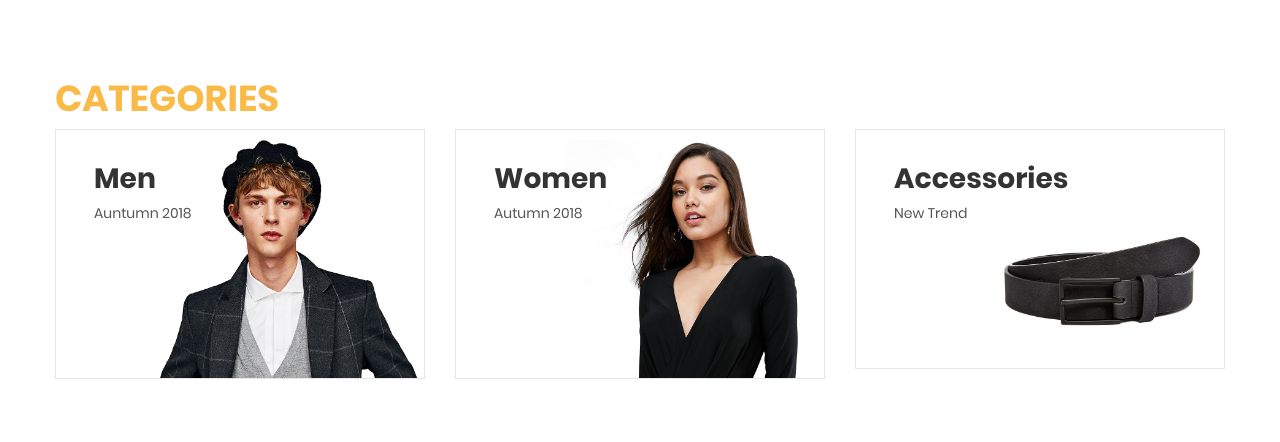
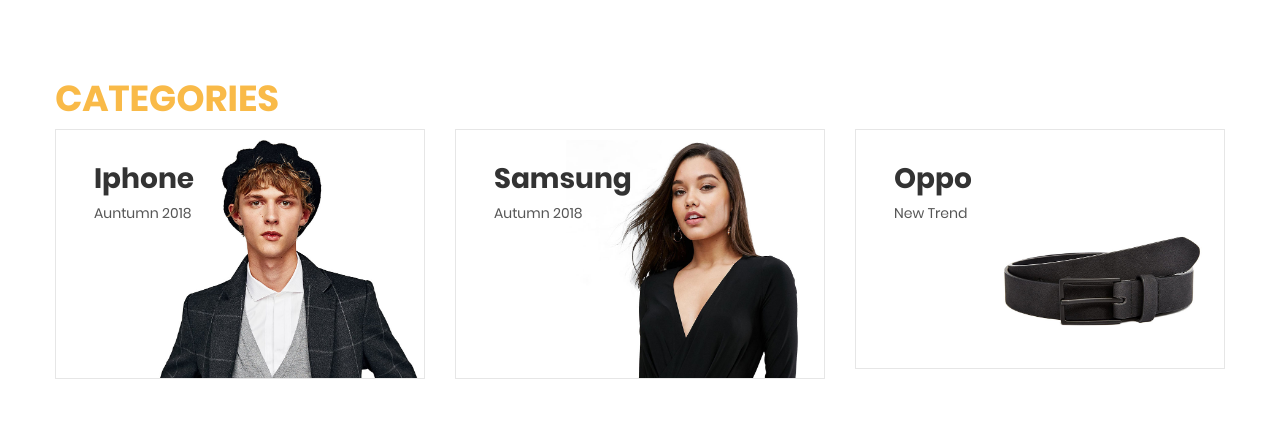
Before and after one commit to hoangkim98/mobile_phone_selling, a PHP site: page /assignment2/ in a window 1280 px wide. Shown: the part 801-1243 px from the top of the page. Run offline with PHP 8.4, Linux system fonts and the light colour scheme; data comes from the database, SQL or seed files in the repository; some web fonts are replaced.

Commit message:
update home

```diff
--- a/index.php
+++ b/index.php
@@ -100,7 +100,7 @@
 						<a href="products.php" class="block1-txt ab-t-l s-full flex-col-l-sb p-lr-38 p-tb-34 trans-03 respon3">
 							<div class="block1-txt-child1 flex-col-l">
 								<span class="block1-name ltext-102 trans-04 p-b-8">
-									Men
+									Iphone
 								</span>
 
 								<span class="block1-info stext-102 trans-05">
@@ -110,7 +110,7 @@
 
 							<div class="block1-txt-child2 p-b-4 trans-05">
 								<div class="block1-link stext-101 cl0 trans-09">
-									Shop Now
+									Mua sắm ngay
 								</div>
 							</div>
 						</a>
@@ -126,7 +126,7 @@
 						<a href="products.php" class="block1-txt ab-t-l s-full flex-col-l-sb p-lr-38 p-tb-34 trans-03 respon3">
 							<div class="block1-txt-child1 flex-col-l">
 								<span class="block1-name ltext-102 trans-04 p-b-8">
-									Women
+									Samsung
 								</span>
 
 								<span class="block1-info stext-102 trans-04">
@@ -136,7 +136,7 @@
 
 							<div class="block1-txt-child2 p-b-4 trans-05">
 								<div class="block1-link stext-101 cl0 trans-09">
-									Shop Now
+									Mua sắm ngay
 								</div>
 							</div>
 						</a>
@@ -151,7 +151,7 @@
 						<a href="products.php" class="block1-txt ab-t-l s-full flex-col-l-sb p-lr-38 p-tb-34 trans-03 respon3">
 							<div class="block1-txt-child1 flex-col-l">
 								<span class="block1-name ltext-102 trans-04 p-b-8">
-									Accessories
+									Oppo
 								</span>
 
 								<span class="block1-info stext-102 trans-04">
@@ -161,7 +161,7 @@
 
 							<div class="block1-txt-child2 p-b-4 trans-05">
 								<div class="block1-link stext-101 cl0 trans-09">
-									Shop Now
+									Mua sắm ngay
 								</div>
 							</div>
 						</a>
```
